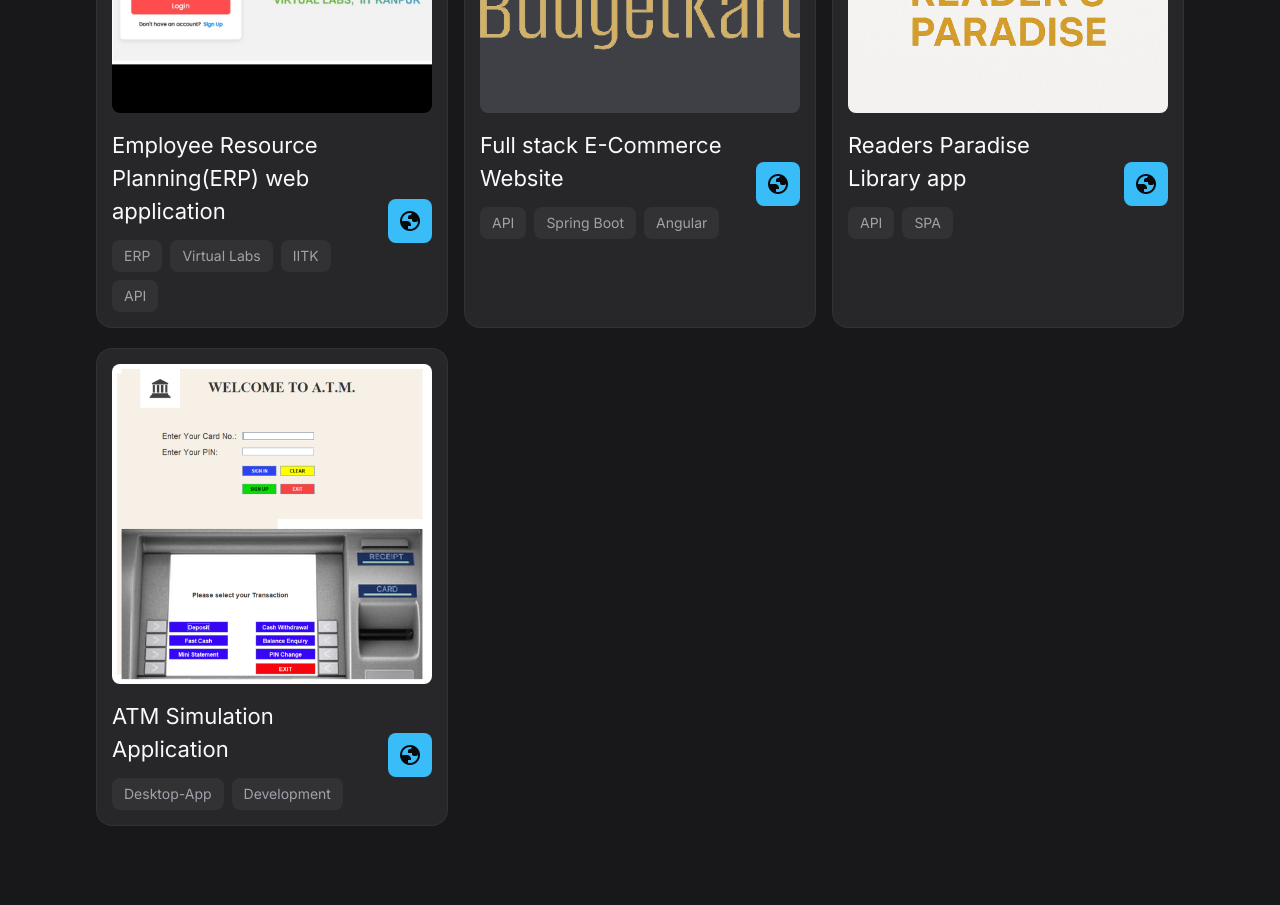
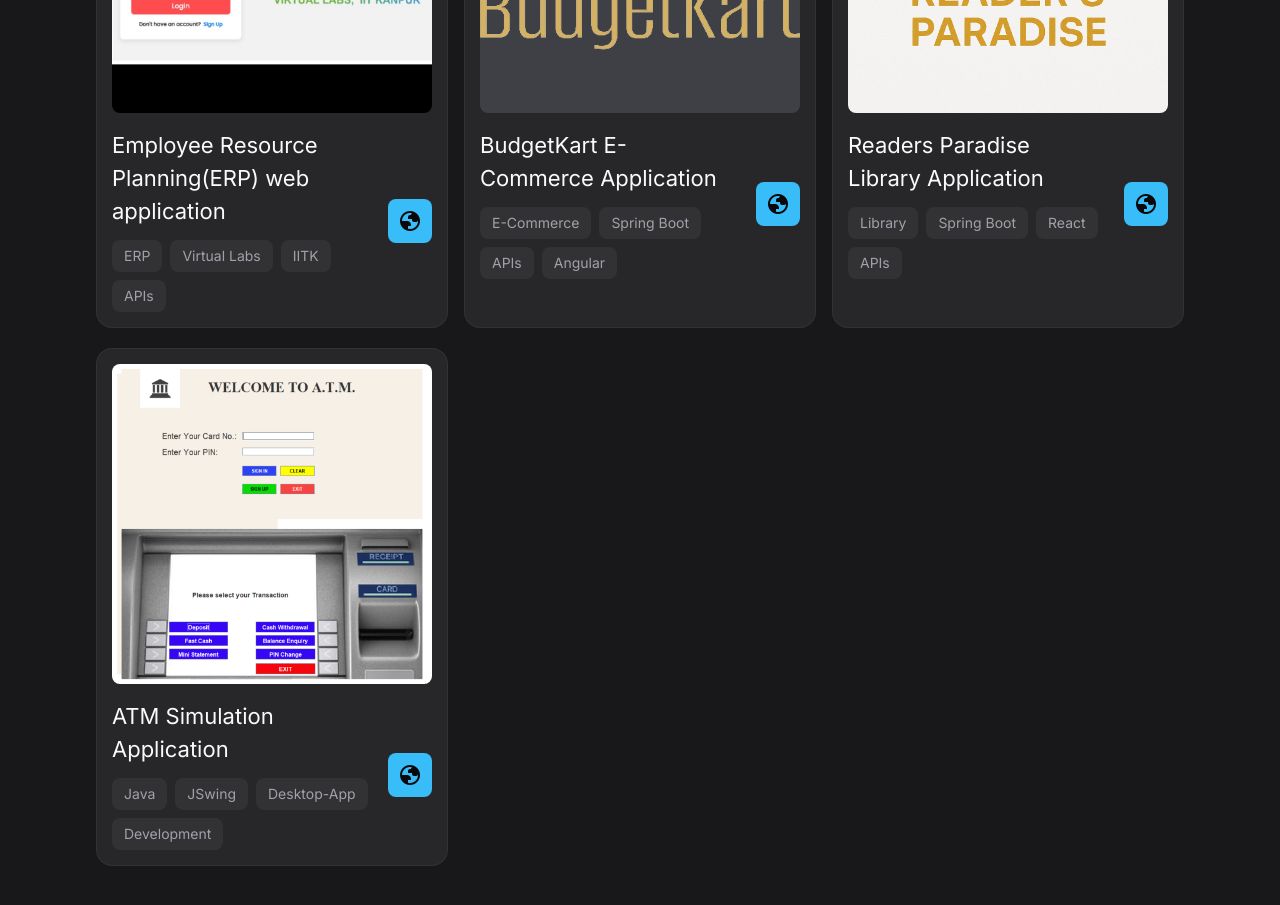
Before and after one commit to Utkarsh-2525/Portfolio, a React (Vite) app: page / in a window 1280 px wide. Shown: the part 2780-3685 px from the top of the page. Built offline with nearby package versions, Linux system fonts and the light colour scheme; a web font is replaced by a local one.

Commit message:
About updated

```diff
--- a/src/components/About.tsx
+++ b/src/components/About.tsx
@@ -20,7 +20,7 @@ const About = () => {
             <div className="container">
                 <div className="bg-zinc-800/50 p-7 rounded-2xl md:p-12 reveal-up">
                     <p className="text-zinc-300 mb-4 md:mb-8 md:text-xl md:max-w-[60ch]">
-                        Welcome! I&apos;m Utkarsh, an undergraduate student currently persuing my Bachelor of Technology from PSIT, Kanpur. I am a keen learner and Full-Stack enthusiast with proficiency in Java (Spring Boot) for Backend development and TypeScript (React and Angular) for excelling in both appearance and performance.
+                        Welcome! I&apos;m Utkarsh, an undergraduate student currently working as an Associate Analyst at AML RightSource, Noida. I am a keen learner and Full-Stack enthusiast with proficiency in Java (Spring Boot) for Backend development and TypeScript (React and Angular) for excelling in both appearance and performance.
                     </p>
                     <div className="flex flex-wrap items-center gap-4 md:gap-7">
                         {
--- a/src/components/Work.tsx
+++ b/src/components/Work.tsx
@@ -8,25 +8,25 @@ const works = [
     {
         imgSrc: '/images/projects/iitk-vlabs.jpg',
         title: 'Employee Resource Planning(ERP) web application',
-        tags: ['ERP', 'Virtual Labs', 'IITK', 'API'],
+        tags: ['ERP', 'Virtual Labs', 'IITK', 'APIs'],
         projectLink: 'https://erp.ebootathon.com/'
     },
     {
         imgSrc: '/images/projects/budgetkart.png',
-        title: 'Full stack E-Commerce Website',
-        tags: ['API', 'Spring Boot', 'Angular'],
+        title: 'BudgetKart E-Commerce Application',
+        tags: ['E-Commerce', 'Spring Boot', 'APIs', 'Angular'],
         projectLink: 'https://github.com/Utkarsh-2525/E-Commerce-Website.git'
     },
     {
         imgSrc: '/images/projects/readers-paradise.png',
-        title: 'Readers Paradise Library app',
-        tags: ['API', 'SPA'],
+        title: 'Readers Paradise Library Application',
+        tags: ['Library', 'Spring Boot', 'React', 'APIs'],
         projectLink: 'https://github.com/Utkarsh-2525/Readers-Paradise-The-Library-App-.git'
     },
     {
         imgSrc: '/images/projects/atm.jpg',
         title: 'ATM Simulation Application',
-        tags: ['Desktop-App', 'Development'],
+        tags: ['Java', 'JSwing', 'Desktop-App', 'Development'],
         projectLink: 'https://github.com/Utkarsh-2525/ATM-Simulation-App.git'
     },
     // {
@@ -54,11 +54,11 @@ const Work = () => {
                     {
                         works.map(({imgSrc, title, tags, projectLink}, key) => (
                             <ProjectCard key={key}
-                            imgSrc={imgSrc}
-                            title={title}
-                            tags={tags}
-                            projectLink={projectLink}
-                            classes='reveal-up'
+                                         imgSrc={imgSrc}
+                                         title={title}
+                                         tags={tags}
+                                         projectLink={projectLink}
+                                         classes='reveal-up'
                             />
                         ))
                     }
```
